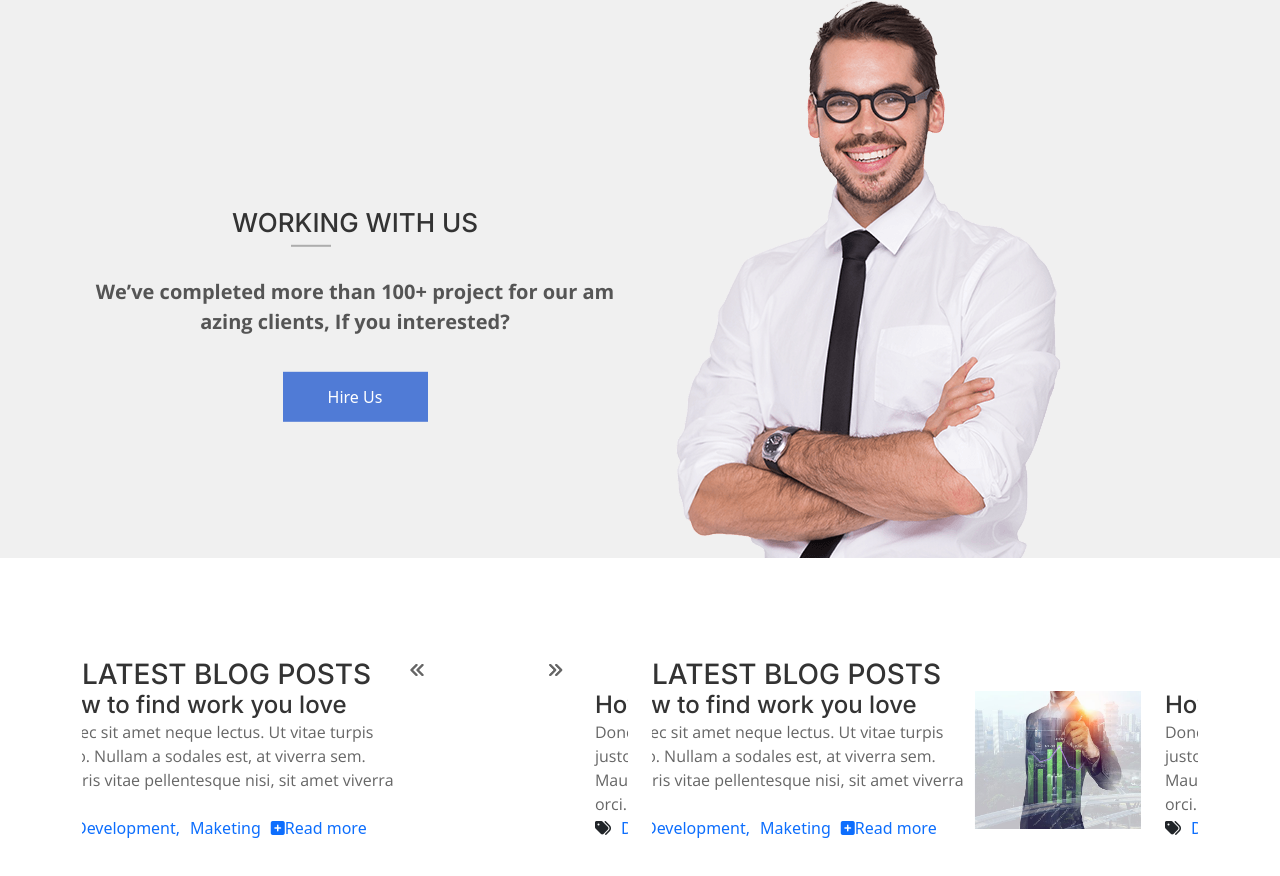
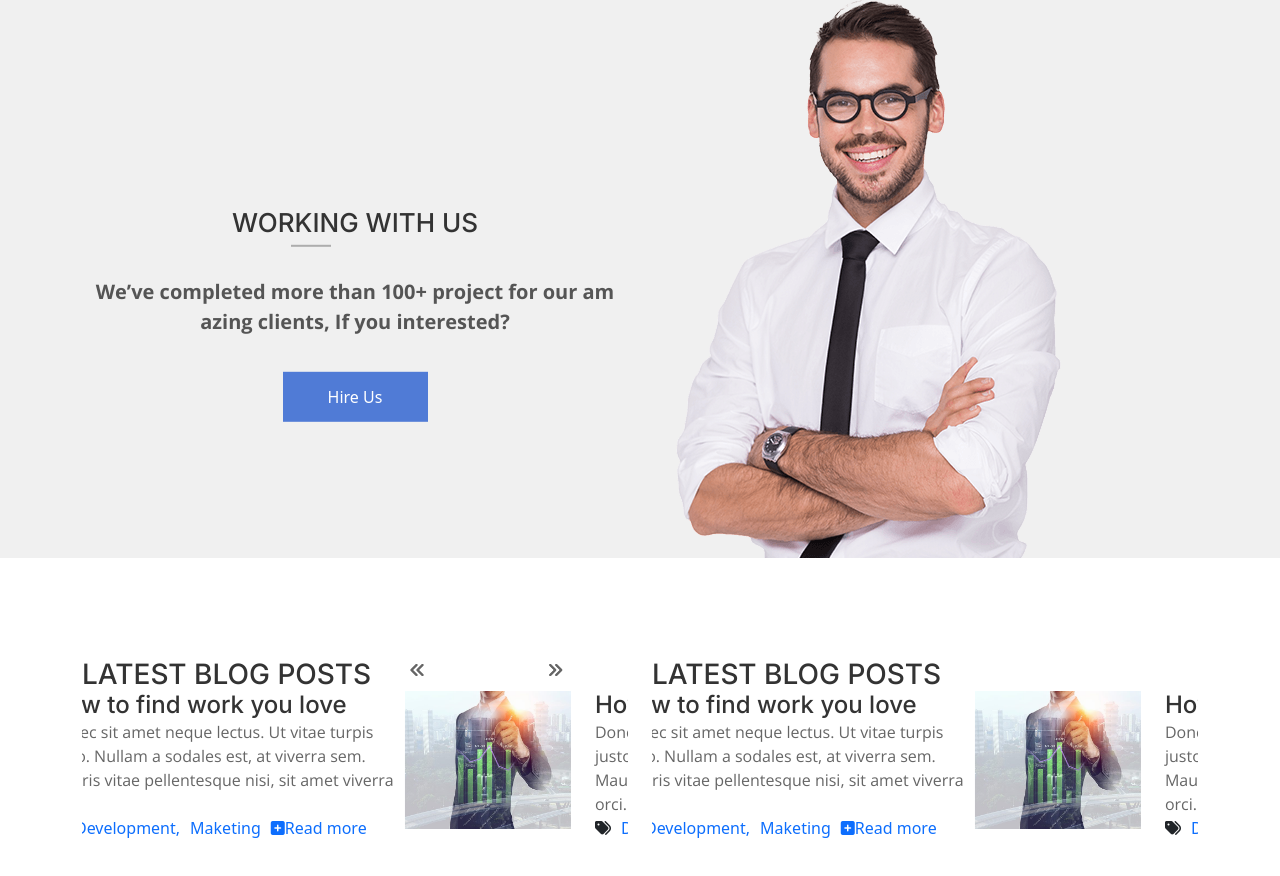
Before and after one commit to alamin-engr/Bemax, a plain HTML site: page index.html in a window 1280 px wide. Shown: the part 2712-3588 px from the top of the page. Drawn offline with nearby package versions, Linux system fonts and the light colour scheme; the site is published under a folder, as on GitHub Pages, so addresses that start at the root find nothing.

Commit message:
last code added

```diff
--- a/index.html
+++ b/index.html
@@ -628,7 +628,7 @@
                         <div class="row">
                             <div class="col-xl-4">
                                 <div class="blog_image">
-                                    <img src="/images/blog_01.jpg" alt="">
+                                    <img src="images/blog_01.jpg" alt="">
                                 </div>
                             </div>
                             <div class="col-xl-8">
```
